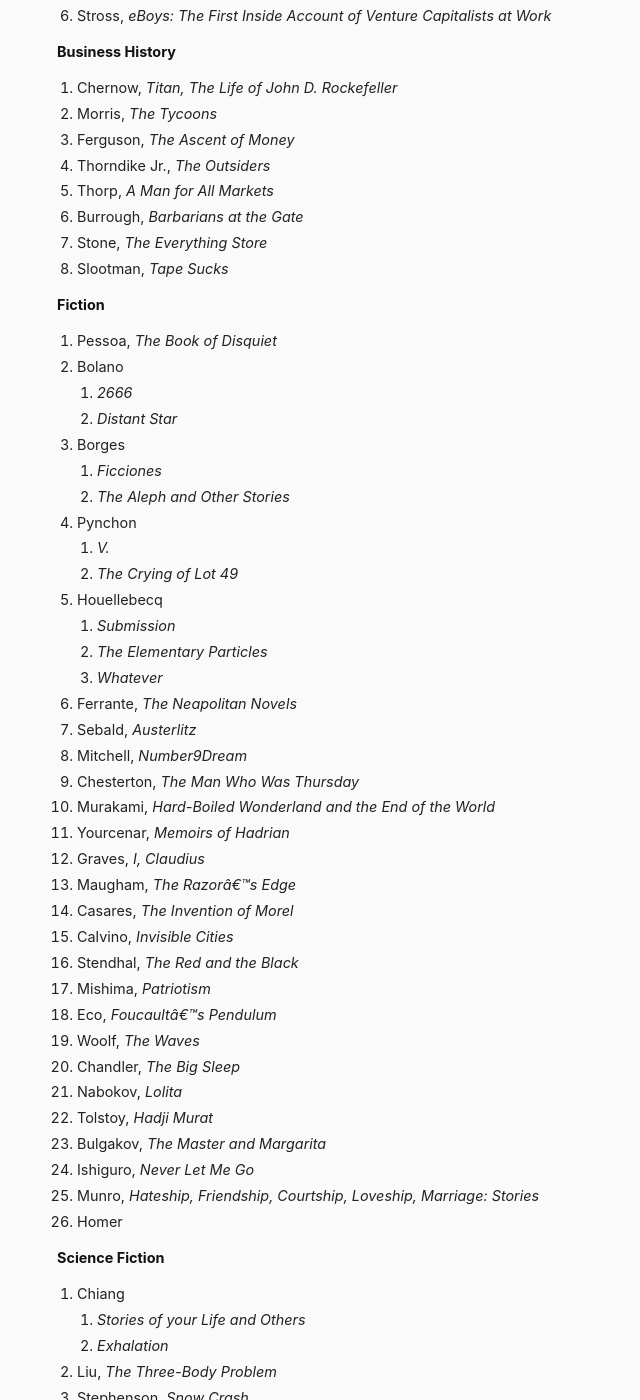
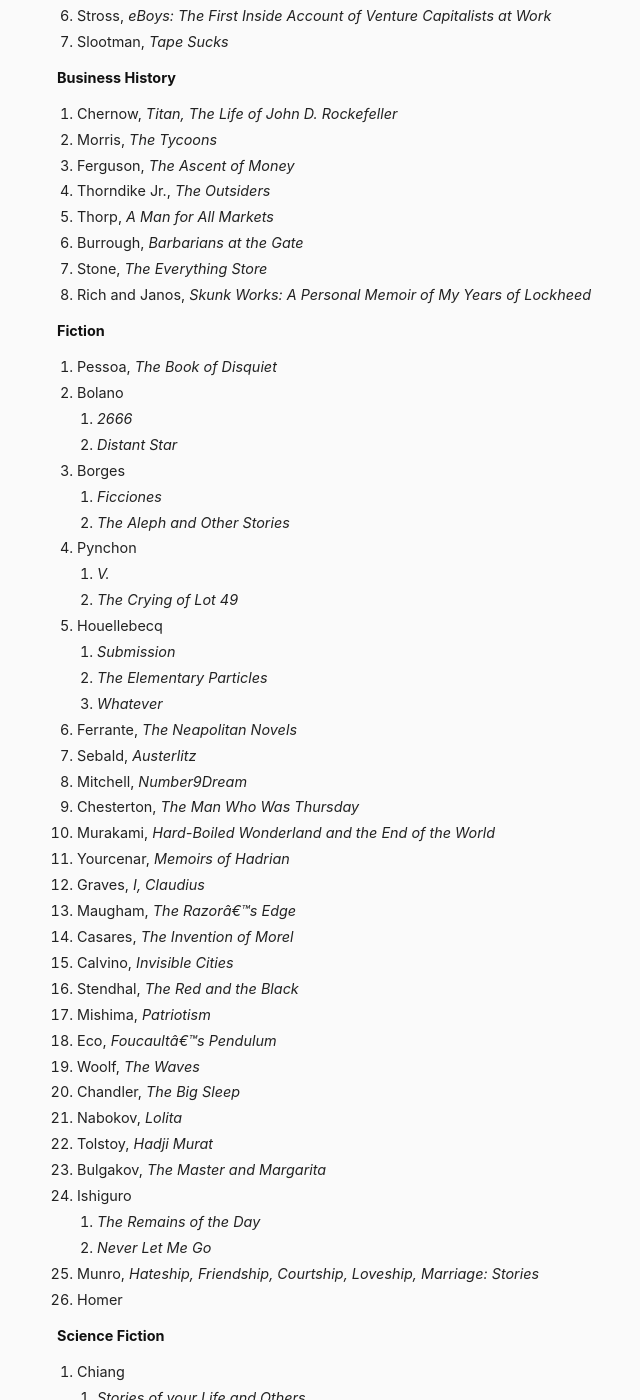
Before and after one commit to danschlz/danschulz.github.io, a Jekyll site: the page built from books.md, in a window 1280 px wide and 1400 px high, scrolled down 2003 px. Shown: the whole window, without its empty margins (303-943 px from the left). Built offline with Jekyll 4.4.1, drawn with Linux system fonts in a browser that asks for light colours.

Commit message:
Update books.md

```diff
--- a/books.md
+++ b/books.md
@@ -87,8 +88,7 @@ Jump to:
 - Thorp, _A Man for All Markets_
 - Burrough, _Barbarians at the Gate_
 - Stone, _The Everything Store_
-- Slootman, _Tape Sucks_
-
+- Rich and Janos, _Skunk Works: A Personal Memoir of My Years of Lockheed_
 
 **Fiction** <a name="fiction"></a>
 - Pessoa, _The Book of Disquiet_
@@ -123,7 +123,9 @@ Jump to:
 - Nabokov, _Lolita_
 - Tolstoy, _Hadji Murat_
 - Bulgakov, _The Master and Margarita_
-- Ishiguro, _Never Let Me Go_
+- Ishiguro
+	- _The Remains of the Day_
+	- _Never Let Me Go_
 - Munro, _Hateship, Friendship, Courtship, Loveship, Marriage: Stories_
 - Homer
 
```
Also changed, not shown: other parts of books.md (+1 -0 lines).
